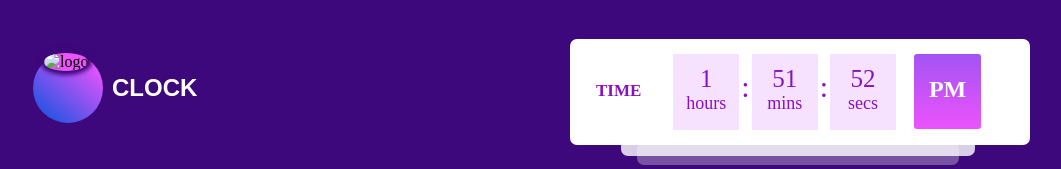
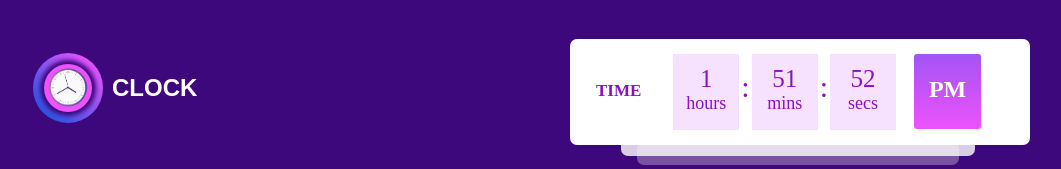
Before and after one commit to bishbjeetbundela/Digital-Clock, a plain HTML site: page index.html in a window 1280 px wide. Shown: the top 169 px of the page, without its empty margins (142-1203 px from the left). Drawn offline with Linux system fonts and the light colour scheme; the site is published under a folder, as on GitHub Pages, so addresses that start at the root find nothing.

Commit message:
solve some issue

```diff
--- a/index.html
+++ b/index.html
@@ -14,7 +14,7 @@
 <body onload="updateClock(); setInterval('updateClock()', 1000)">
     <nav class="navbar">
         <div class="logo">
-            <img src="/img/logo.png" alt="logo">
+            <img src="./img/logo.png" alt="logo">
             <h2>CLOCK</h2>
         </div>
         <div class="Clock-xd" id="clock">
```
